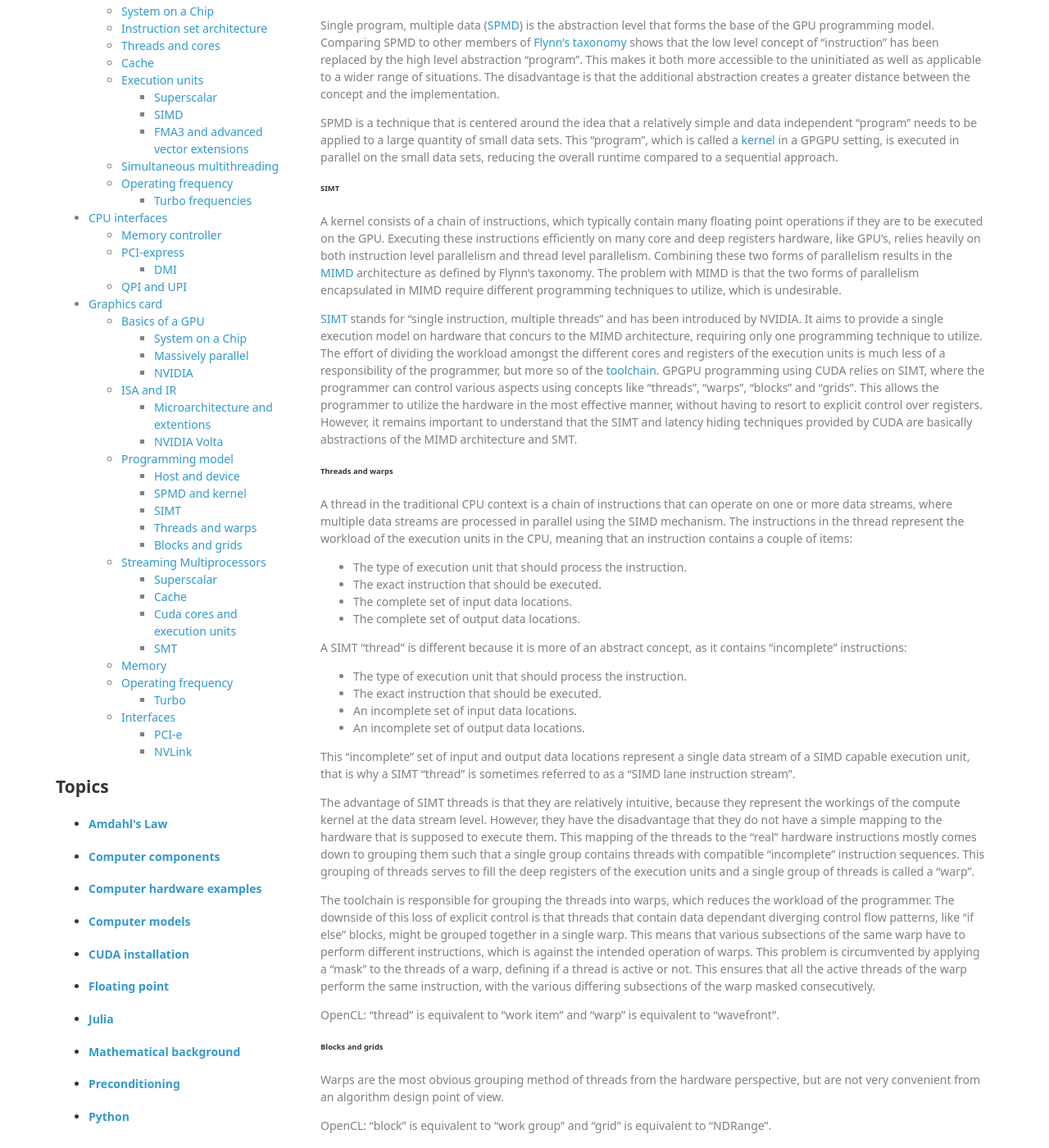
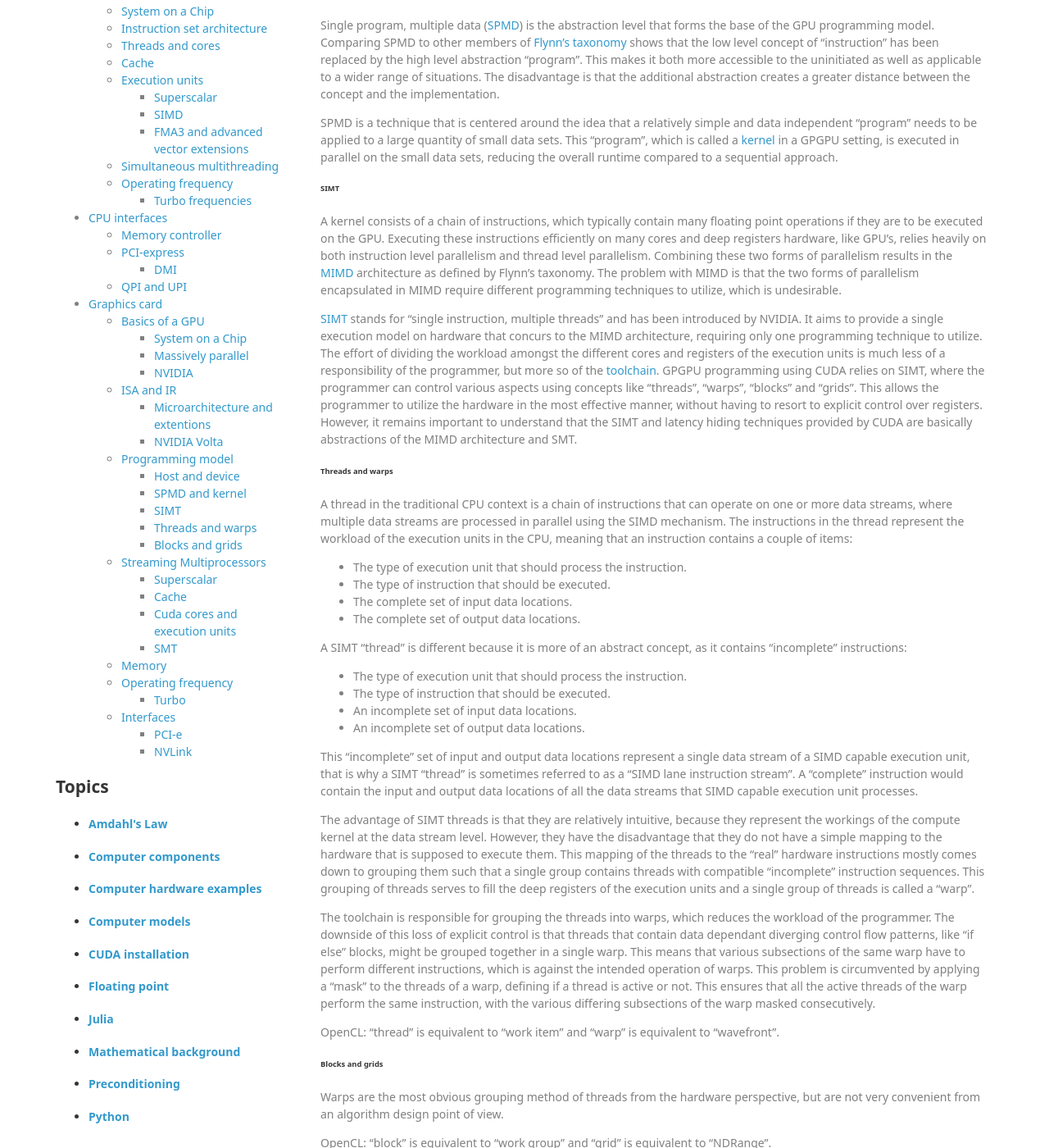
Before and after one commit to lucasbekker/lucasbekker.github.io, a Jekyll site: the page built from _sections/Computer_components.md, in a window 1280 px wide and 1400 px high, scrolled down 8807 px. Shown: the whole window at 82% size. Built offline with Jekyll 4.4.1, drawn with Linux system fonts in a browser that asks for light colours; nearby versions of some CDN libraries; formulas are drawn with MathJax 3.

Commit message:
More small fixes.

```diff
--- a/_sections/Computer_components.md
+++ b/_sections/Computer_components.md
@@ -233,7 +233,7 @@ SPMD is a technique that is centered around the idea that a relatively simple an
 
 ###### SIMT
 
-A kernel consists of a chain of instructions, which typically contain many floating point operations if they are to be executed on the GPU. Executing these instructions efficiently on many core and deep registers hardware, like GPU's, relies heavily on both instruction level parallelism and thread level parallelism. Combining these two forms of parallelism results in the [MIMD](https://en.wikipedia.org/wiki/MIMD) architecture as defined by Flynn's taxonomy. The problem with MIMD is that the two forms of parallelism encapsulated in MIMD require different programming techniques to utilize, which is undesirable.
+A kernel consists of a chain of instructions, which typically contain many floating point operations if they are to be executed on the GPU. Executing these instructions efficiently on many cores and deep registers hardware, like GPU's, relies heavily on both instruction level parallelism and thread level parallelism. Combining these two forms of parallelism results in the [MIMD](https://en.wikipedia.org/wiki/MIMD) architecture as defined by Flynn's taxonomy. The problem with MIMD is that the two forms of parallelism encapsulated in MIMD require different programming techniques to utilize, which is undesirable.
 
 [SIMT](https://en.wikipedia.org/wiki/Single_instruction,_multiple_threads) stands for "single instruction, multiple threads" and has been introduced by NVIDIA. It aims to provide a single execution model on hardware that concurs to the MIMD architecture, requiring only one programming technique to utilize. The effort of dividing the workload amongst the different cores and registers of the execution units is much less of a responsibility of the programmer, but more so of the [toolchain](https://en.wikipedia.org/wiki/Toolchain). GPGPU programming using CUDA relies on SIMT, where the programmer can control various aspects using concepts like "threads", "warps", "blocks" and "grids". This allows the programmer to utilize the hardware in the most effective manner, without having to resort to explicit control over registers. However, it remains important to understand that the SIMT and latency hiding techniques provided by CUDA are basically abstractions of the MIMD architecture and SMT.
 
@@ -242,18 +242,18 @@ A kernel consists of a chain of instructions, which typically contain many float
 A thread in the traditional CPU context is a chain of instructions that can operate on one or more data streams, where multiple data streams are processed in parallel using the SIMD mechanism. The instructions in the thread represent the workload of the execution units in the CPU, meaning that an instruction contains a couple of items:
 
  - The type of execution unit that should process the instruction.
- - The exact instruction that should be executed.
+ - The type of instruction that should be executed.
  - The complete set of input data locations.
  - The complete set of output data locations.
 
 A SIMT "thread" is different because it is more of an abstract concept, as it contains "incomplete" instructions:
 
  - The type of execution unit that should process the instruction.
- - The exact instruction that should be executed.
+ - The type of instruction that should be executed.
  - An incomplete set of input data locations.
  - An incomplete set of output data locations.
 
-This "incomplete" set of input and output data locations represent a single data stream of a SIMD capable execution unit, that is why a SIMT "thread" is sometimes referred to as a "SIMD lane instruction stream".
+This "incomplete" set of input and output data locations represent a single data stream of a SIMD capable execution unit, that is why a SIMT "thread" is sometimes referred to as a "SIMD lane instruction stream". A "complete" instruction would contain the input and output data locations of all the data streams that SIMD capable execution unit processes.
 
 The advantage of SIMT threads is that they are relatively intuitive, because they represent the workings of the compute kernel at the data stream level. However, they have the disadvantage that they do not have a simple mapping to the hardware that is supposed to execute them. This mapping of the threads to the "real" hardware instructions mostly comes down to grouping them such that a single group contains threads with compatible "incomplete" instruction sequences. This grouping of threads serves to fill the deep registers of the execution units and a single group of threads is called a "warp".
 
```
